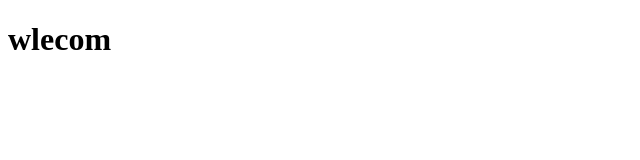
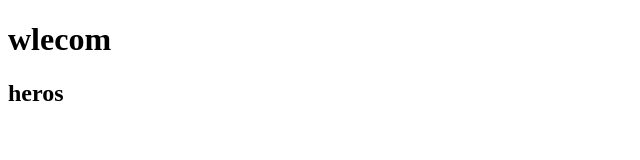
Before and after one commit to ritiklonare123/new-repo, a plain HTML site: page index.html in a window 1280 px wide. Shown: the full height of the page, 0-640 px from the left. Drawn offline with Linux system fonts and the light colour scheme.

Commit message:
add new branch

```diff
--- a/index.html
+++ b/index.html
@@ -7,5 +7,6 @@
 </head>
 <body>
     <h1>wlecom</h1>
+    <h2>heros </h2>
 </body>
 </html>
```
